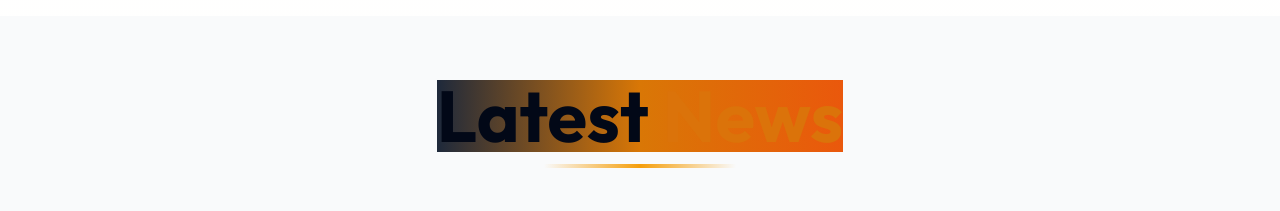
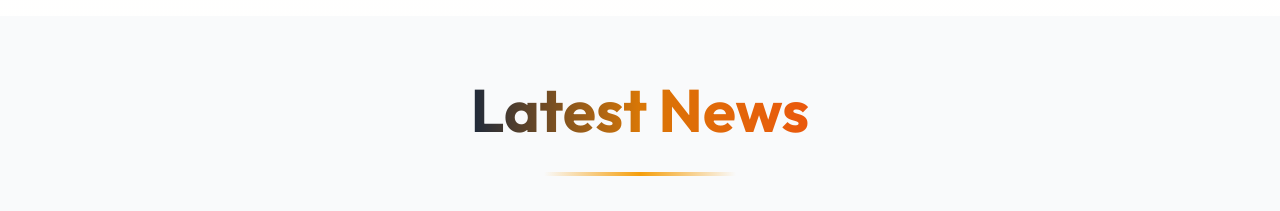
Before and after one commit to guru-dhanush/abudance-solar, a React (Vite) app: page / in a window 1280 px wide. Shown: the part 3912-4123 px from the top of the page. Built offline with nearby package versions, Linux system fonts and the light colour scheme.

Commit message:
home page update

```diff
--- a/src/components/NewsSection.jsx
+++ b/src/components/NewsSection.jsx
@@ -16,9 +16,8 @@ const NewsSection = ({
                 {/* Updated heading pattern to match HowItWorks */}
                 <div className="text-center mb-20 relative">
                     <div className="inline-block">
-                        <h1 className="text-3xl md:text-7xl font-black  bg-gradient-to-r from-slate-800 via-amber-600 to-orange-600 mb-3 leading-tight">
-                            {title.split(' ')[0]} <span className="text-primary">{title.split(' ').slice(1).join(' ')}</span>
-                        </h1>
+                        <h1 className="text-3xl md:text-6xl font-black text-transparent bg-clip-text bg-gradient-to-r from-slate-800 via-amber-600 to-orange-600 mb-8 leading-tight">
+                            {title}                        </h1>
                         <div className="h-0.5 sm:h-1 bg-gradient-to-r from-transparent via-amber-500 to-transparent w-32 sm:w-48 mx-auto" />
                     </div>
                     <p className="text-xl text-gray-600 max-w-3xl mx-auto mt-10 leading-relaxed">
```
